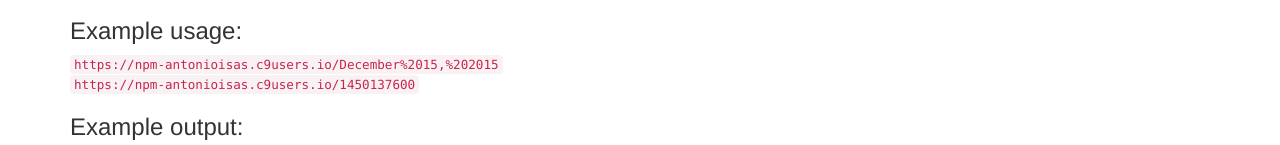
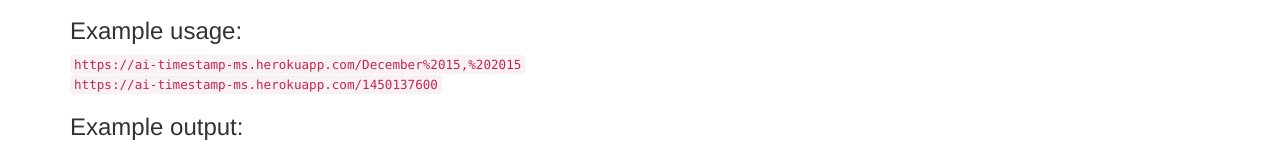
Before and after one commit to AntonioIsas/Timestamp_ms, a website: page public/index.html in a window 1280 px wide. Shown: the part 237-382 px from the top of the page. Drawn offline with nearby package versions, Linux system fonts and the light colour scheme.

Commit message:
updated url

```diff
--- a/public/index.html
+++ b/public/index.html
@@ -17,8 +17,8 @@
                 <ul>3) If it does not contain a date or Unix timestamp, it returns null for those properties.</ul>
             </blockquote>
             <h3>Example usage:</h3>
-            <code>https://npm-antonioisas.c9users.io/December%2015,%202015</code><br>
-            <code>https://npm-antonioisas.c9users.io/1450137600</code>
+            <code>https://ai-timestamp-ms.herokuapp.com/December%2015,%202015</code><br>
+            <code>https://ai-timestamp-ms.herokuapp.com/1450137600</code>
             <h3>Example output:</h3>
             <code>
                 {
```
